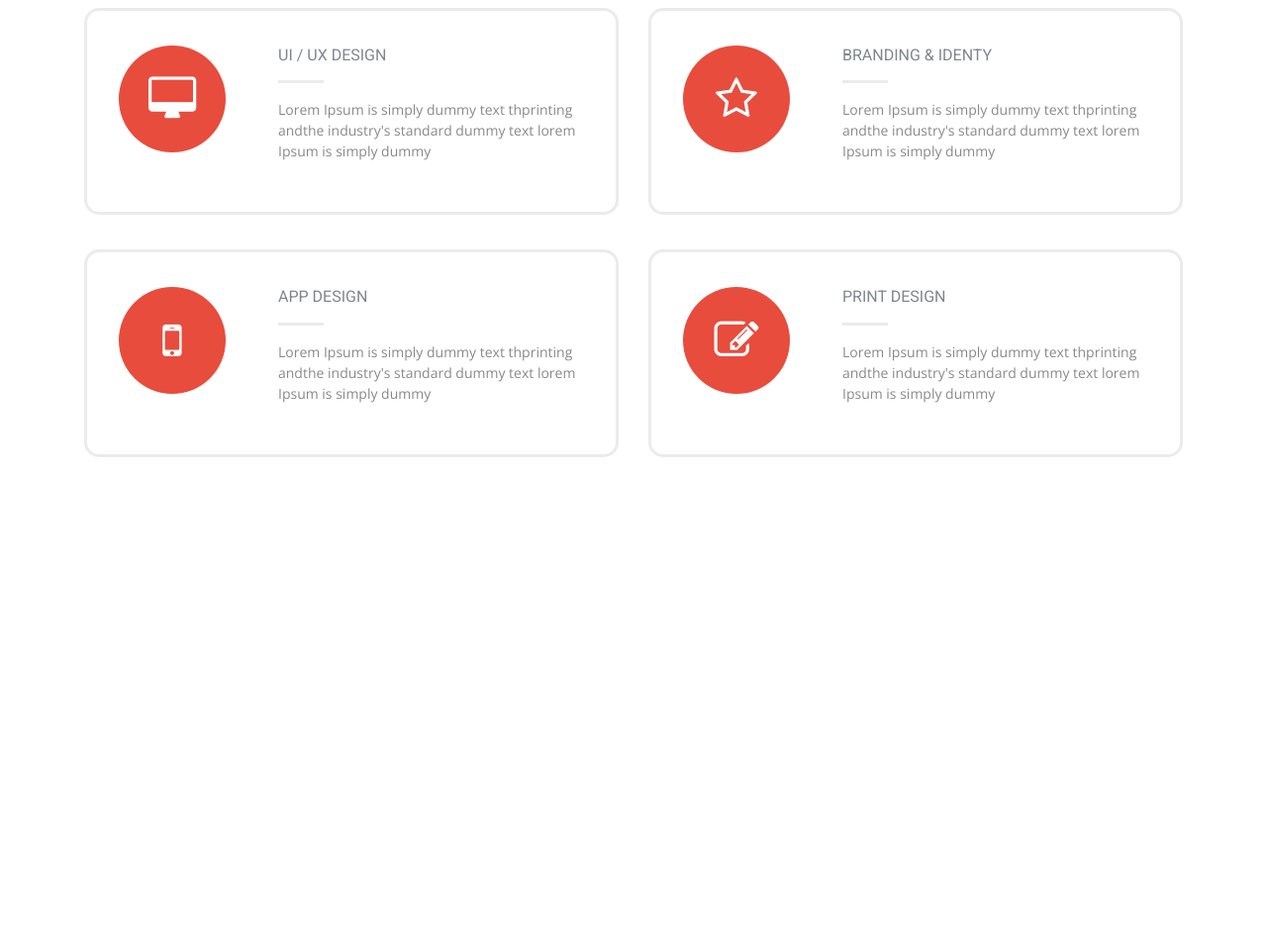
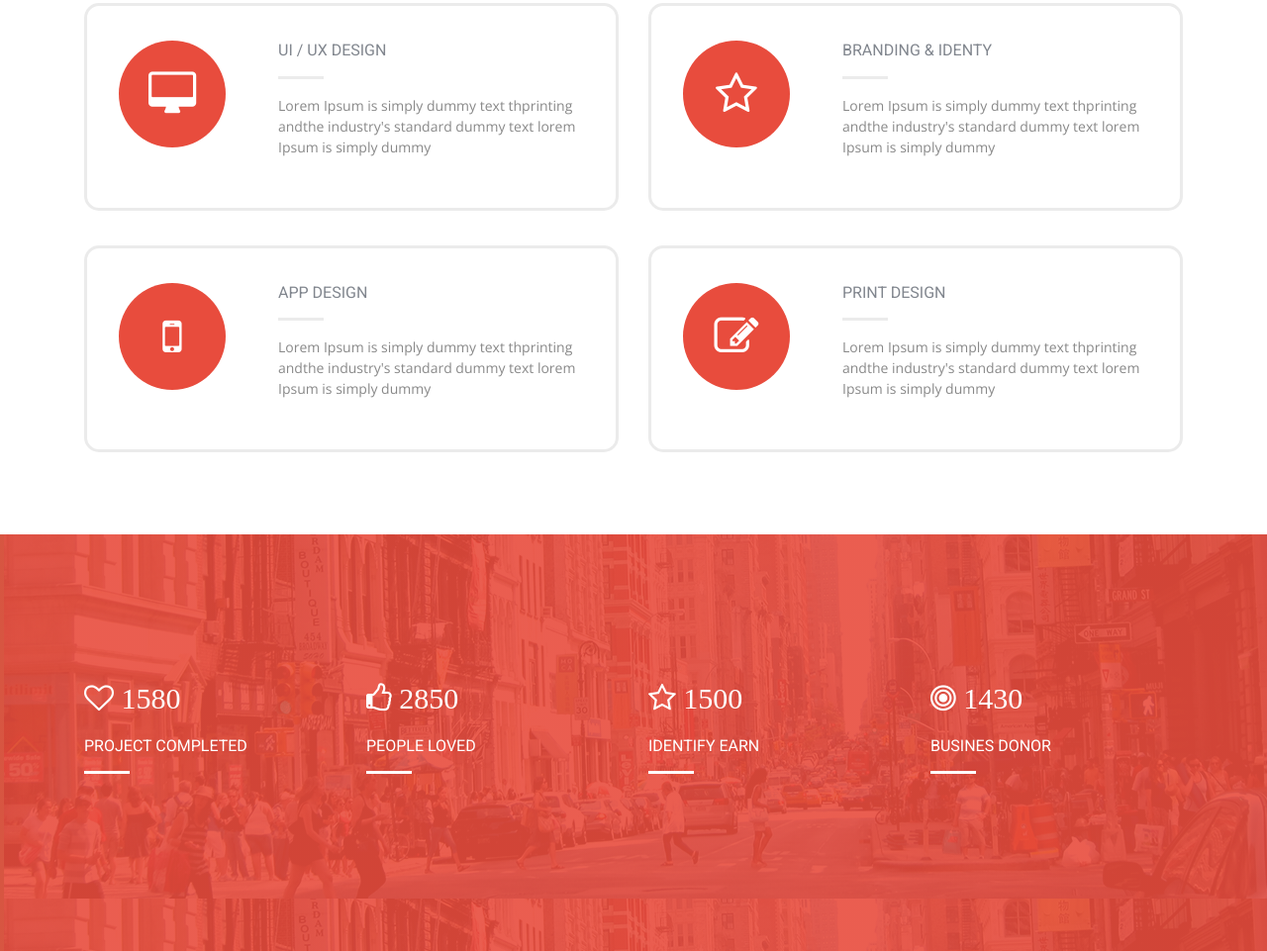
Before and after one commit to anin18/Graxpo, a plain HTML site: page index.html in a window 1280 px wide. Shown: the part 1544-2505 px from the top of the page at 99% size. Before the commit the page ends 2089 px from the top, so only its background shows below. Drawn offline with nearby package versions, Linux system fonts and the light colour scheme.

Commit message:
statisctic sekcija skoro zavrsena

```diff
--- a/css/responsive.css
+++ b/css/responsive.css
@@ -56,7 +56,9 @@
     .actions article p {
         font-size: 14px
     }
-
+    .statisctic {
+        padding: 150px 0 115px !important;
+    }
 }
 
 
--- a/css/style.css
+++ b/css/style.css
@@ -145,3 +145,16 @@ header li {
  .actions article:hover .line-light-grey:after{
     background-color: white;
 }
+
+/*STATISTICS SECTION*/
+
+.statisctic {
+    font-family: 'Roboto';
+}
+
+.statisctic article a,
+.statisctic article span{
+    text-decoration: none;
+    font-size: 30px;
+    color:#fff;
+}
--- a/index.html
+++ b/index.html
@@ -82,7 +82,7 @@
                     <div class="row d-flex align-items-center ">
                         <div class="col-12 col-sm-6 mb-5">
                             <article>
-                                <h4 class="dark line">ABOUT GRAXPO</h4>
+                                <h5 class="dark line">ABOUT GRAXPO</h5>
                                 <p class="light-p">
                                     In gnissimos ducimus qui blanditiis praesentium
                                     voluptatum deleniti atque corrupti quos dolores
@@ -109,7 +109,7 @@
             <!--section action starts here-->
             <section class="actions  py-4 py-sm-5">
                 <div class="container ">
-                    <h4 class=" line dark text-center position-relative mb-5">WHAT WE DO </h4>
+                    <h5 class=" line dark text-center position-relative mb-5">WHAT WE DO </h5>
                     <p class="light-p text-center">
                         Lorem Ipsum is simply dummy text of the printing and typesetting
                         industry been the industry's standard dummy text
@@ -202,6 +202,40 @@
                     </div>
                 </div>
             </section><!--section actions ends here-->
+
+            <!--section statisctic starts here-->
+            <section class="statisctic text-white py-5 " style="background-image:linear-gradient(to right, rgba(232, 76, 61, 0.9), rgba(232, 76, 61, 0.9)),  url('img/statistics.jpg')">
+                <div class="container ">
+                    <div class="row">
+                        <div class="col-12 col-sm-6 col-md-3 mb-5">
+                            <article>
+                                <a href="#" class="fa fa-heart-o d-block mb-4"> <span>1580</span></a>
+                                   <h6 class='line-white'>PROJECT COMPLETED</h6>
+                            </article>
+                        </div>
+                        <div class="col-12 col-sm-6 col-md-3 mb-5">
+                            <article>
+                                <a href="" class="fa fa-thumbs-o-up d-block mb-4"> <span>2850</span></a>
+                                   <h6 class='line-white'>PEOPLE LOVED</h6>
+                            </article>
+                        </div>
+                        <div class="col-12 col-sm-6 col-md-3 mb-5">
+                           <article>
+                                <a href="#" class="fa fa-star-o d-block mb-4"> <span>1500</span></a>
+                                 <h6 class='line-white'>IDENTIFY EARN</h6>
+                            </article>
+                        </div>
+                        <div class="col-12 col-sm-6 col-md-3 mb-5">
+                            <article class="mx-auto">
+                                <a href="#" class="fa fa-bullseye d-block mb-4"> <span>1430</span></a>
+
+                                <h6 class='line-white'>BUSINES DONOR</h6>
+                            </article>
+                        </div>
+                    </div>
+                </div>
+            </section>
+            <!--section statistic ends here-->
         </main><!--main ends here-->
 
 
```
